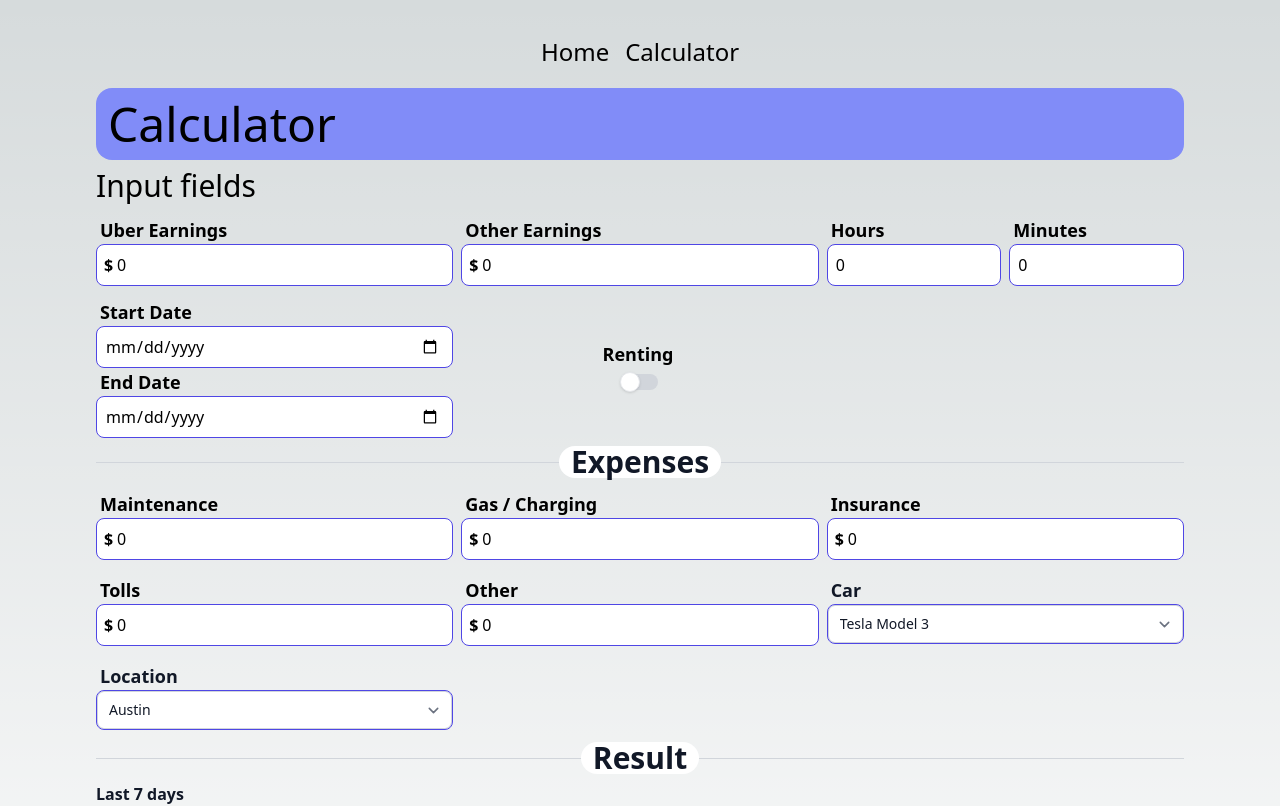
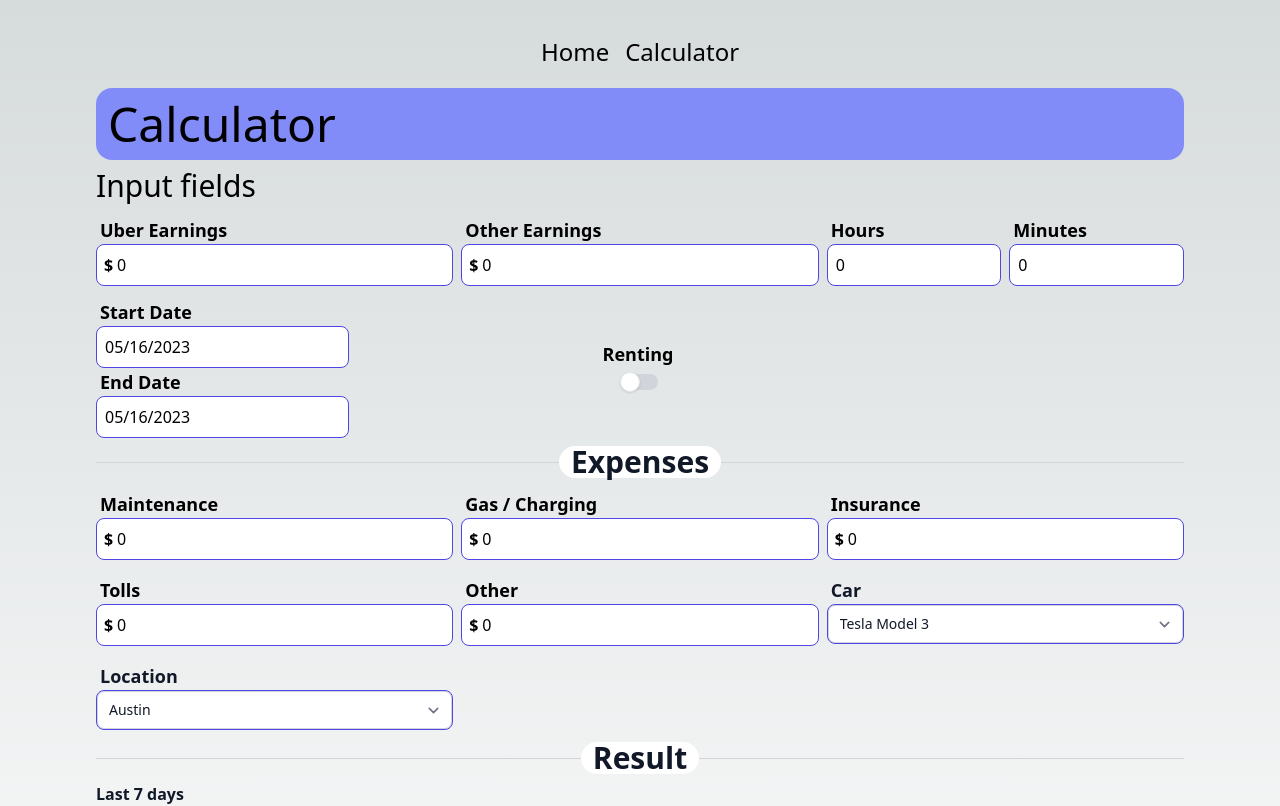
Before and after one commit to RostyslavDzhohola/uber-calculator, a Next.js app: page /calculator in a window 1280 px wide. Shown: the top 806 px of the page. Built offline with nearby package versions, Linux system fonts and the light colour scheme.

Commit message:
added dates handling

```diff
--- a/app/calculator/Calculator.jsx
+++ b/app/calculator/Calculator.jsx
@@ -16,7 +16,7 @@ export default function Calculator() {
     otherEarnings: 0,
     hoursWorked: 0,
     minutesWorked: 0,
-    datesWorked: 0,
+    datesWorked: { start: new Date(), end: new Date() },
     maintenance: 0,
     gasCharging: 0,
     insurance: 0,
@@ -32,7 +32,8 @@ export default function Calculator() {
     "\nhoursWorked " + inputValues.hoursWorked +
     "\nminutesWorked " + inputValues.minutesWorked +
     "\nmaintenance " + inputValues.maintenance +
-    "\ngasCharging " + inputValues.gasCharging
+    "\ngasCharging " + inputValues.gasCharging +
+    "\ndatesWorked " + JSON.stringify(inputValues.datesWorked)
   );
 
 
@@ -58,7 +59,10 @@ export default function Calculator() {
           onChangeHours={value => setInputValues({ ...inputValues, hoursWorked: value })}
           onChangeMinutes={value => setInputValues({ ...inputValues, minutesWorked: value })}
         />
-        <DatesWorked />
+        <DatesWorked
+          value={inputValues.datesWorked}
+          onDateChange={value => setInputValues({ ...inputValues, datesWorked: value })}
+        />
         <RentTogle />
       </div>
       <Divider name="Expenses"/>
--- a/app/calculator/components/DatesWorked.jsx
+++ b/app/calculator/components/DatesWorked.jsx
@@ -1,14 +1,50 @@
-export default function DatesWorked(props) {
+'use client'
+import DatePicker from "react-datepicker";
+import "react-datepicker/dist/react-datepicker.css";
+import { useState } from "react";
+
+export default function DatesWorked({value, onDateChange}) {
+  const startDate = value.start;
+  const endDate = value.end;
+
+  const [weekRange, setWeekRange] = useState({ start: startDate, end: endDate })
+
+
+  const isMonday = (date) => {
+    const day = date.getDay();
+    return day === 1;
+  };
+
+  const isSunday = (date) => {
+    const day = date.getDay();
+    return day === 0;
+  };
+
   return (
     <div>
       <div className="grid ">
         <div className="grid">
           <label htmlFor="startDateInput" className="ml-1 font-bold text-lg">Start Date</label>
-          <input id="startDateInput" className="pl-2 rounded-lg border-indigo-600 border" type="date" />
+          <DatePicker
+            id="startDateInput"
+            className="pl-2 rounded-lg border-indigo-600 border"
+            selected={startDate}
+            filterDate={isMonday}
+            // TODO: find out why weekStartsOn is not working
+            weekStartsOn={1}
+            onChange={date => onDateChange({ start: date, end: value.end })}
+            />
         </div>
         <div className="grid">
           <label htmlFor="endDateInput" className="ml-1 font-bold text-lg">End Date</label>
-          <input id="endDateInput" className="pl-2 rounded-lg border-indigo-600 border" type="date" />
+          <DatePicker
+            id="endDateInput"
+            className="pl-2 rounded-lg border-indigo-600 border"
+            selected={endDate}
+            filterDate={isSunday}
+            weekStartsOn={1}
+            onChange={date => onDateChange({ start: value.start, end: date })}
+            />
         </div>
       </div>
     </div>
--- a/package.json
+++ b/package.json
@@ -18,6 +18,7 @@
     "isomorphic-unfetch": "^4.0.2",
     "next": "^13.4.2",
     "react": "^18.2.0",
+    "react-datepicker": "^4.11.0",
     "react-dom": "^18.2.0",
     "unfetch": "^5.0.0"
   },
```
Also changed, not shown: 1 other file (tests, documents, lock files or other folders).
